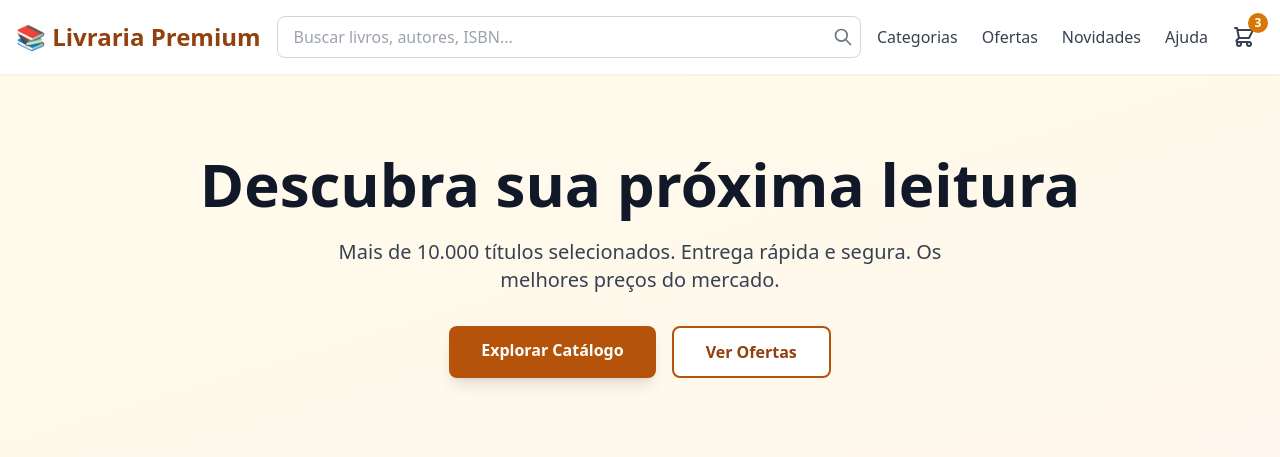
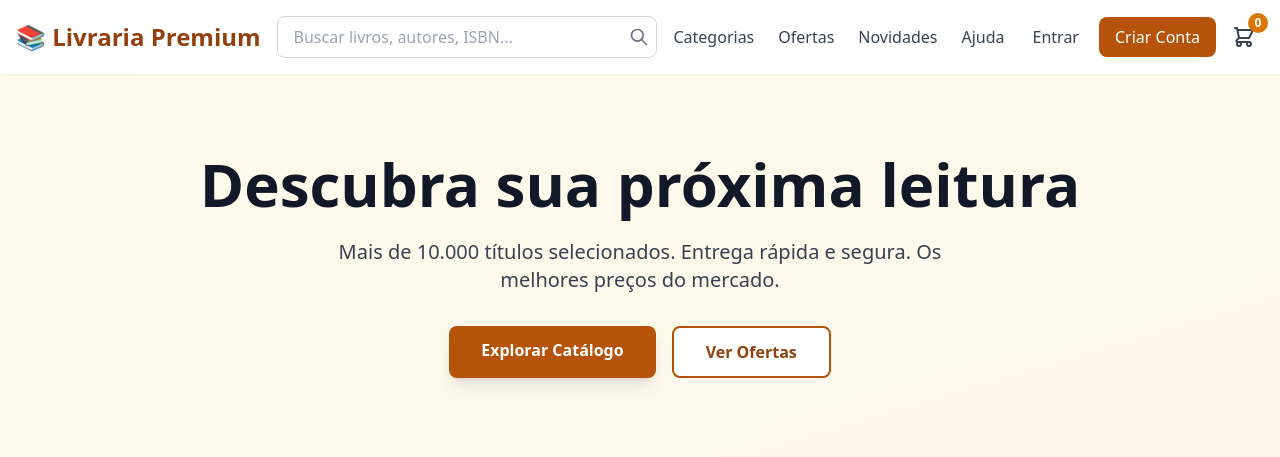
Before and after one commit to peidrao/VirgilBookStore, a Django app: page / in a window 1280 px wide. Shown: the top 457 px of the page. Run offline with Django 3.2, Linux system fonts and the light colour scheme; some libraries are stand-ins or nearby versions.

Commit message:
feat: ✨ refactor header layout for improved structure and mobile responsiveness

```diff
--- a/templates/partials/_header.html
+++ b/templates/partials/_header.html
@@ -1,38 +1,85 @@
 <header class="bg-white shadow-sm sticky top-0 z-50">
     <div class="container mx-auto px-4 py-4">
         <div class="flex items-center justify-between gap-4">
+            <!-- Logo -->
             <a href="/index.html" class="text-2xl font-bold text-amber-800 hover:text-amber-900 transition-colors">
                 📚 Livraria Premium
             </a>
+
+            <!-- Search - Desktop -->
             <div class="hidden md:flex flex-1 max-w-2xl">
                 <div class="relative w-full">
-            <input type="search" placeholder="Buscar livros, autores, ISBN..." class="w-full px-4 py-2 pr-10 border border-gray-300 rounded-lg focus:outline-none focus:ring-2 focus:ring-amber-500 focus:border-transparent" aria-label="Buscar livros">
-            <button class="absolute right-2 top-1/2 -translate-y-1/2 text-gray-500 hover:text-amber-700" aria-label="Buscar">
+                    <input
+                            type="search"
+                            placeholder="Buscar livros, autores, ISBN..."
+                            class="w-full px-4 py-2 pr-10 border border-gray-300 rounded-lg focus:outline-none focus:ring-2 focus:ring-amber-500 focus:border-transparent"
+                            aria-label="Buscar livros"
+                    >
+                    <button class="absolute right-2 top-1/2 -translate-y-1/2 text-gray-500 hover:text-amber-700"
+                            aria-label="Buscar">
                         <svg class="w-5 h-5" fill="none" stroke="currentColor" viewBox="0 0 24 24">
-                <path stroke-linecap="round" stroke-linejoin="round" stroke-width="2" d="M21 21l-6-6m2-5a7 7 0 11-14 0 7 7 0 0114 0z"></path>
+                            <path stroke-linecap="round" stroke-linejoin="round" stroke-width="2"
+                                  d="M21 21l-6-6m2-5a7 7 0 11-14 0 7 7 0 0114 0z"></path>
                         </svg>
                     </button>
                 </div>
             </div>
+
+            <!-- Nav Links -->
             <nav class="hidden lg:flex items-center gap-6">
                 <a href="/books.html" class="text-gray-700 hover:text-amber-700 font-medium transition-colors">Categorias</a>
-          <a href="/books.html?filter=ofertas" class="text-gray-700 hover:text-amber-700 font-medium transition-colors">Ofertas</a>
-          <a href="/books.html?filter=novidades" class="text-gray-700 hover:text-amber-700 font-medium transition-colors">Novidades</a>
+                <a href="/books.html?filter=ofertas"
+                   class="text-gray-700 hover:text-amber-700 font-medium transition-colors">Ofertas</a>
+                <a href="/books.html?filter=novidades"
+                   class="text-gray-700 hover:text-amber-700 font-medium transition-colors">Novidades</a>
                 <a href="#" class="text-gray-700 hover:text-amber-700 font-medium transition-colors">Ajuda</a>
             </nav>
-        <a href="/cart.html" class="relative p-2 hover:bg-gray-100 rounded-lg transition-colors" aria-label="Carrinho de compras">
-          <svg class="w-6 h-6 text-gray-700" fill="none" stroke="currentColor" viewBox="0 0 24 24">
-            <path stroke-linecap="round" stroke-linejoin="round" stroke-width="2" d="M3 3h2l.4 2M7 13h10l4-8H5.4M7 13L5.4 5M7 13l-2.293 2.293c-.63.63-.184 1.707.707 1.707H17m0 0a2 2 0 100 4 2 2 0 000-4zm-8 2a2 2 0 11-4 0 2 2 0 014 0z"></path>
-          </svg>
-          <span id="cart-badge" class="absolute -top-1 -right-1 bg-amber-600 text-white text-xs font-bold rounded-full w-5 h-5 flex items-center justify-center">3</span>
+
+            <!-- User Actions -->
+            <div class="flex items-center gap-2">
+                <div id="authButtons" class="hidden lg:flex items-center gap-2">
+                    <!-- Logged out state -->
+                    <a id="loginBtn" href="/login.html"
+                       class="text-gray-700 hover:text-amber-700 font-medium transition-colors px-3 py-2">
+                        Entrar
+                    </a>
+                    <a id="registerBtn" href="/register.html"
+                       class="bg-amber-700 hover:bg-amber-800 text-white font-medium px-4 py-2 rounded-lg transition-colors">
+                        Criar Conta
+                    </a>
+                    <!-- Logged in state -->
+                    <a id="profileBtn" href="/profile.html"
+                       class="hidden text-gray-700 hover:text-amber-700 font-medium transition-colors px-3 py-2">
+                        Meu Perfil
                     </a>
                 </div>
+
+                <!-- Cart -->
+                <a href="/cart.html" class="relative p-2 hover:bg-gray-100 rounded-lg transition-colors"
+                   aria-label="Carrinho de compras">
+                    <svg class="w-6 h-6 text-gray-700" fill="none" stroke="currentColor" viewBox="0 0 24 24">
+                        <path stroke-linecap="round" stroke-linejoin="round" stroke-width="2"
+                              d="M3 3h2l.4 2M7 13h10l4-8H5.4M7 13L5.4 5M7 13l-2.293 2.293c-.63.63-.184 1.707.707 1.707H17m0 0a2 2 0 100 4 2 2 0 000-4zm-8 2a2 2 0 11-4 0 2 2 0 014 0z"></path>
+                    </svg>
+                    <span id="cart-badge"
+                          class="absolute -top-1 -right-1 bg-amber-600 text-white text-xs font-bold rounded-full w-5 h-5 flex items-center justify-center">0</span>
+                </a>
+            </div>
+        </div>
+
+        <!-- Search - Mobile -->
         <div class="md:hidden mt-3">
             <div class="relative">
-          <input type="search" placeholder="Buscar livros..." class="w-full px-4 py-2 pr-10 border border-gray-300 rounded-lg focus:outline-none focus:ring-2 focus:ring-amber-500" aria-label="Buscar livros">
+                <input
+                        type="search"
+                        placeholder="Buscar livros..."
+                        class="w-full px-4 py-2 pr-10 border border-gray-300 rounded-lg focus:outline-none focus:ring-2 focus:ring-amber-500"
+                        aria-label="Buscar livros"
+                >
                 <button class="absolute right-2 top-1/2 -translate-y-1/2 text-gray-500" aria-label="Buscar">
                     <svg class="w-5 h-5" fill="none" stroke="currentColor" viewBox="0 0 24 24">
-              <path stroke-linecap="round" stroke-linejoin="round" stroke-width="2" d="M21 21l-6-6m2-5a7 7 0 11-14 0 7 7 0 0114 0z"></path>
+                        <path stroke-linecap="round" stroke-linejoin="round" stroke-width="2"
+                              d="M21 21l-6-6m2-5a7 7 0 11-14 0 7 7 0 0114 0z"></path>
                     </svg>
                 </button>
             </div>
```
Lines whose indentation alone changed are shown as unchanged.
